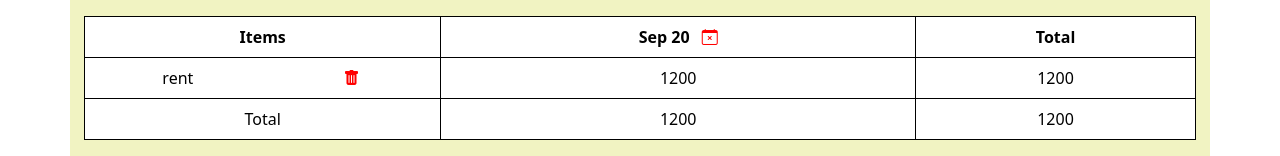
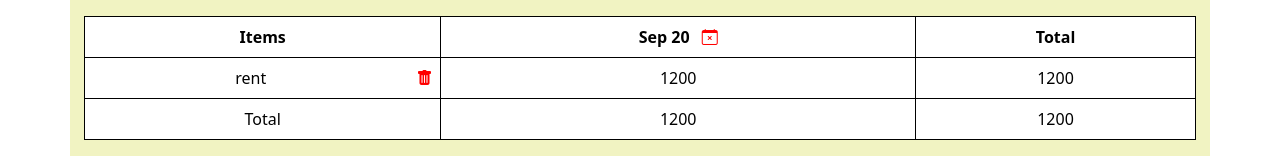
Before and after one commit to akkunirwal/expense-tracker, a React (Create React App) app: page / in a window 1280 px wide. Shown: the part 454-610 px from the top of the page. Built offline with nearby package versions, Linux system fonts and the light colour scheme.

Commit message:
cosmetics

```diff
--- a/src/Components/ExpenseTracker.css
+++ b/src/Components/ExpenseTracker.css
@@ -60,6 +60,6 @@ th {
 }
 
 .flex1 {
-  width: 50%;
+  width: 100%;
   overflow: hidden;
 }
--- a/src/Components/ExpenseTracker.js
+++ b/src/Components/ExpenseTracker.js
@@ -329,7 +329,7 @@ const ExpenseTracker = () => {
 								<td onClick={() => handleOpenEditItemModal(rowIndex)} style={{ cursor: 'pointer' }}>
 									<div className="d-flex">
 										<div className="flex1 text-center">{item}</div>
-										<div className="flex1"><i className="bi bi-trash-fill red-icon" onClick={(e) => handleDeleteItem(e, item)} style={{ cursor: 'pointer', marginLeft: '8px' }}></i>
+										<div ><i className="bi bi-trash-fill red-icon" onClick={(e) => handleDeleteItem(e, item)} style={{ cursor: 'pointer', marginLeft: '8px' }}></i>
 										</div>
 									</div>
 								</td>
```
